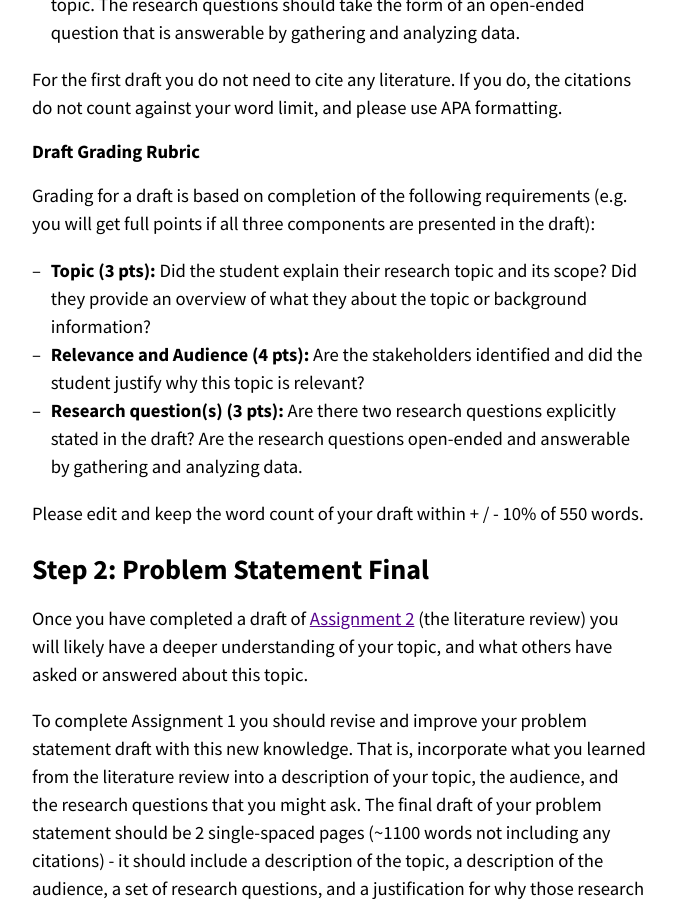
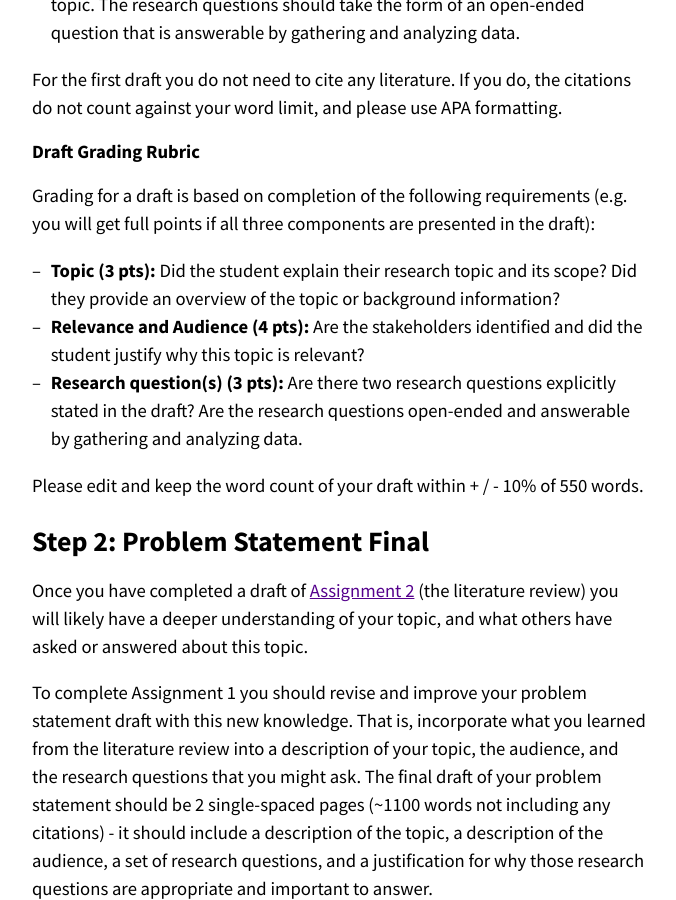
Before and after one commit to nniiicc/LIS-570-Au2020, a Jekyll site: the page built from Asg-1.md, in a window 1280 px wide and 900 px high, scrolled down 1620 px. Shown: the whole window, without its empty margins (300-976 px from the left). Built offline with Jekyll 4.4.1, drawn with Linux system fonts in a browser that asks for light colours; our own code applies the rules of GitHub Pages for plain Markdown files.

Commit message:
Update Asg-1.md

```diff
--- a/Asg-1.md
+++ b/Asg-1.md
@@ -37,7 +37,7 @@ For the first draft you do not need to cite any literature. If you do, the citat
 ### Draft Grading Rubric
 Grading for a draft is based on completion of the following requirements (e.g. you will get full points if all three components are presented in the draft):
 
-- **Topic (3 pts):** Did the student explain their research topic and its scope? Did they provide an overview of what they about the topic or background information?
+- **Topic (3 pts):** Did the student explain their research topic and its scope? Did they provide an overview of the topic or background information?
 - **Relevance and Audience (4 pts):** Are the stakeholders identified and did the student justify why this topic is relevant?
 - **Research question(s) (3 pts):** Are there two research questions explicitly stated in the draft? Are the research questions open-ended and answerable by gathering and analyzing data.
 
```
